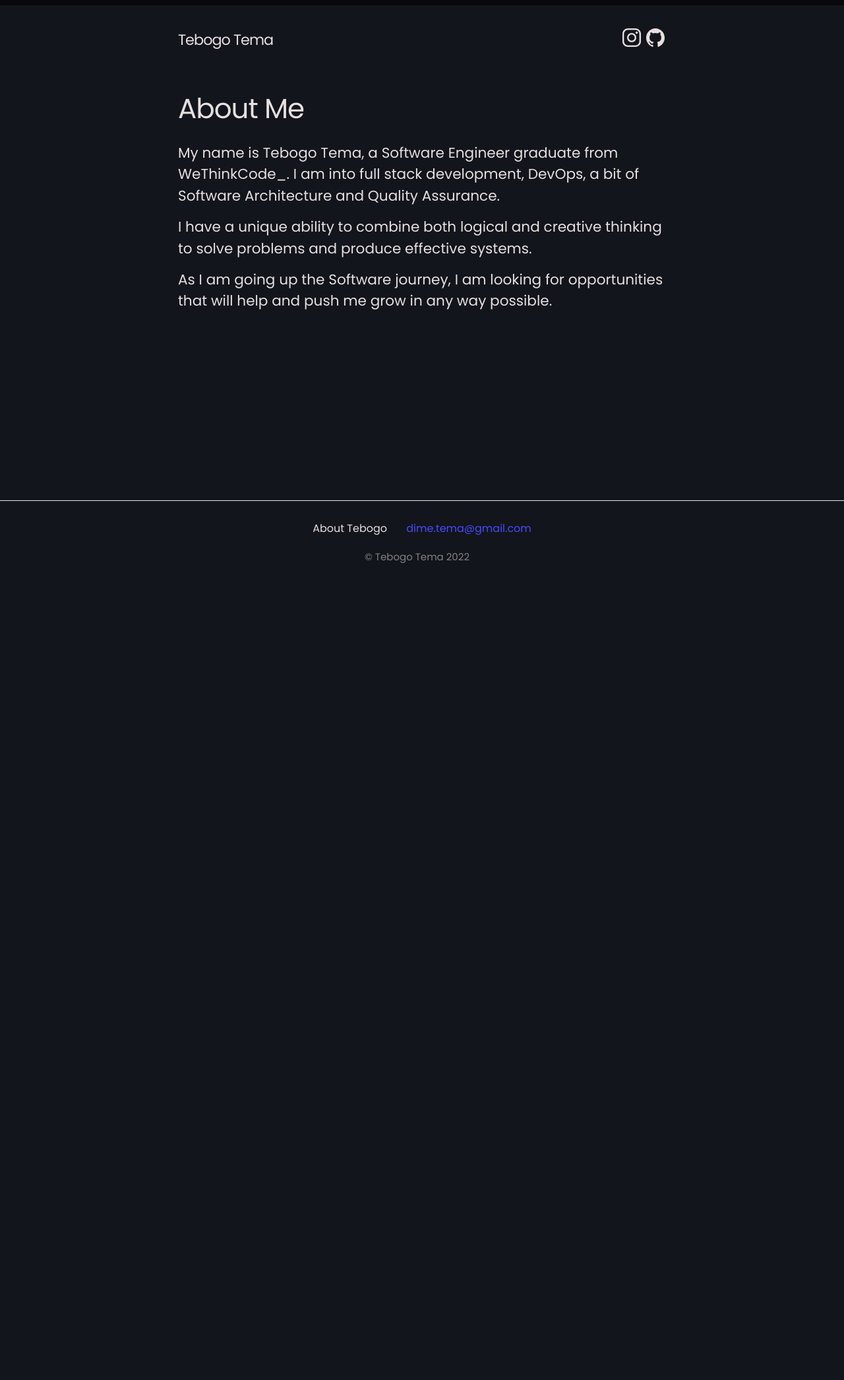
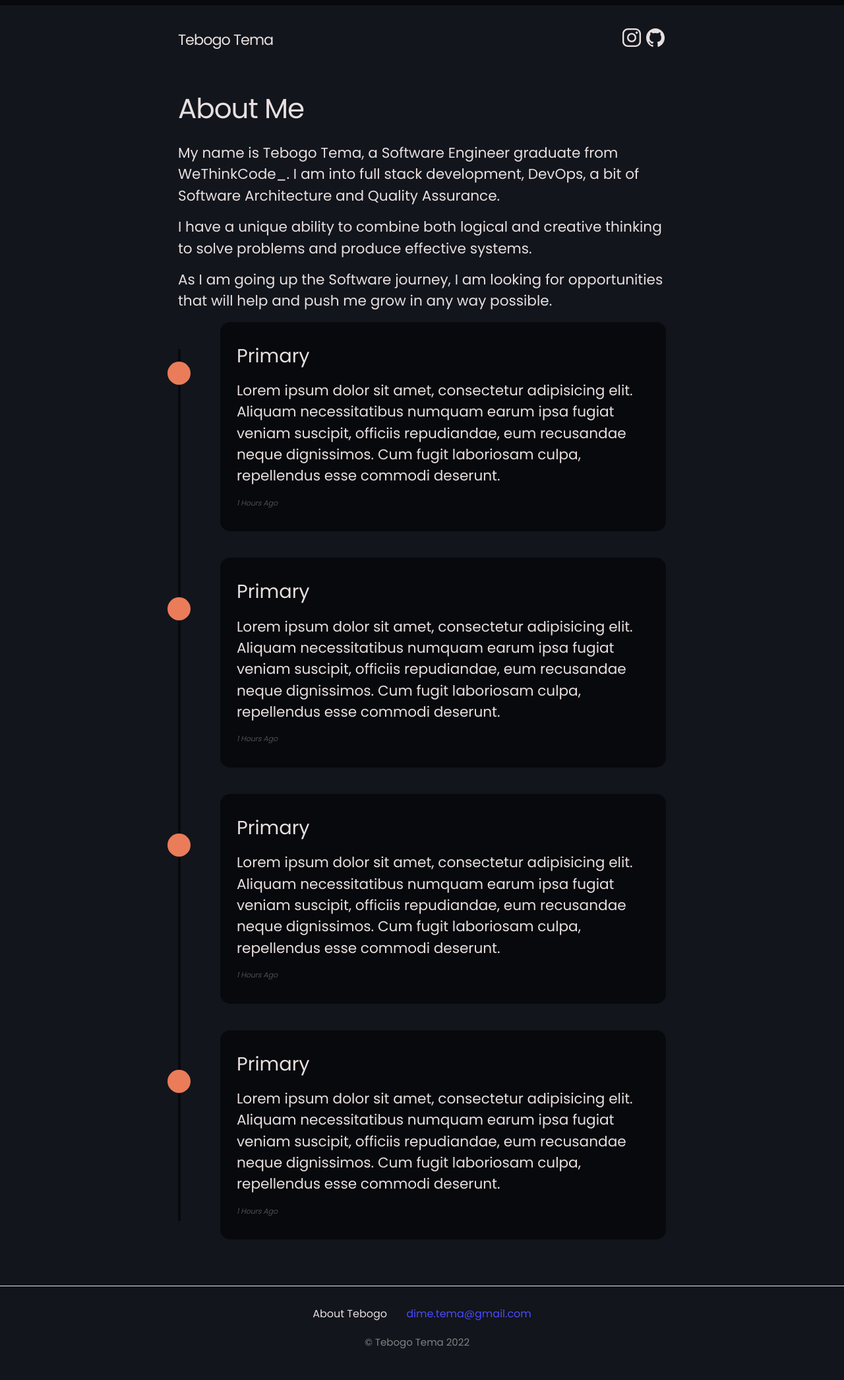
Before and after one commit to feelthedimez/feelthedimez.github.io, a Jekyll site: the page built from about.markdown, in a window 1280 px wide. Shown: the whole page at 66% size. Built offline with Jekyll 4.4.1, drawn with Linux system fonts in a browser that asks for light colours; before the commit the page ends 900 px from its top, so only the background shows below that.

Commit message:
Added the left time line section

```diff
--- a/_config.yml
+++ b/_config.yml
@@ -30,8 +30,6 @@ linkedin_username: Tebogo Tema
 github_username:  feelthedimez
 author: Tebogo Tema
 google_analytics: UA-225440578-2
-# Build settings
-# theme: minima
 
 markdown: kramdown
 highlighter: rouge
--- a/_includes/head.html
+++ b/_includes/head.html
@@ -9,7 +9,7 @@
   <!-- CSS only -->
   <link rel="preconnect" href="https://fonts.gstatic.com" crossorigin>
   <link href="https://fonts.googleapis.com/css2?family=Poppins:wght@300;400&display=swap" rel="stylesheet">
-  {%- feed_meta -%}
+  <link rel="stylesheet" href="https://cdnjs.cloudflare.com/ajax/libs/font-awesome/6.2.1/css/all.min.css" integrity="sha512-MV7K8+y+gLIBoVD59lQIYicR65iaqukzvf/nwasF0nqhPay5w/9lJmVM2hMDcnK1OnMGCdVK+iQrJ7lzPJQd1w==" crossorigin="anonymous" referrerpolicy="no-referrer" />  {%- feed_meta -%}
   {%- if jekyll.environment == 'production' and site.google_analytics -%}
     {%- include google-analytics.html -%}
   {%- endif -%}
--- /dev/null
+++ b/_includes/journey-timeline.html
@@ -0,0 +1,46 @@
+<div class="timeline">
+    <div class="timeline-container primary">
+        <div class="timeline-icon">
+            <i class=""></i>
+        </div>
+        <div class="timeline-body">
+            <h4 class="timeline-title"><span class="badge">Primary</span></h4>
+            <p>Lorem ipsum dolor sit amet, consectetur adipisicing elit. Aliquam necessitatibus numquam earum ipsa fugiat veniam suscipit, officiis repudiandae, eum recusandae neque dignissimos. Cum fugit laboriosam culpa, repellendus esse commodi deserunt.</p>
+            <p class="timeline-subtitle">1 Hours Ago</p>
+        </div>
+    </div>
+
+    <div class="timeline-container primary">
+        <div class="timeline-icon">
+            <i class=""></i>
+        </div>
+        <div class="timeline-body">
+            <h4 class="timeline-title"><span class="badge">Primary</span></h4>
+            <p>Lorem ipsum dolor sit amet, consectetur adipisicing elit. Aliquam necessitatibus numquam earum ipsa fugiat veniam suscipit, officiis repudiandae, eum recusandae neque dignissimos. Cum fugit laboriosam culpa, repellendus esse commodi deserunt.</p>
+            <p class="timeline-subtitle">1 Hours Ago</p>
+        </div>
+    </div>
+
+    <div class="timeline-container primary">
+        <div class="timeline-icon">
+            <i class=""></i>
+        </div>
+        <div class="timeline-body">
+            <h4 class="timeline-title"><span class="badge">Primary</span></h4>
+            <p>Lorem ipsum dolor sit amet, consectetur adipisicing elit. Aliquam necessitatibus numquam earum ipsa fugiat veniam suscipit, officiis repudiandae, eum recusandae neque dignissimos. Cum fugit laboriosam culpa, repellendus esse commodi deserunt.</p>
+            <p class="timeline-subtitle">1 Hours Ago</p>
+        </div>
+    </div>
+
+    <div class="timeline-container primary">
+        <div class="timeline-icon">
+            <i class=""></i>
+        </div>
+        <div class="timeline-body">
+            <h4 class="timeline-title"><span class="badge">Primary</span></h4>
+            <p>Lorem ipsum dolor sit amet, consectetur adipisicing elit. Aliquam necessitatibus numquam earum ipsa fugiat veniam suscipit, officiis repudiandae, eum recusandae neque dignissimos. Cum fugit laboriosam culpa, repellendus esse commodi deserunt.</p>
+            <p class="timeline-subtitle">1 Hours Ago</p>
+        </div>
+    </div>
+
+</div>
--- a/_sass/main-style.scss
+++ b/_sass/main-style.scss
@@ -41,6 +41,11 @@ $on-laptop:        800px !default;
   }
 }
 
+@mixin media-query-min($device) {
+  @media screen and (min-width: $device) {
+    @content;
+  }
+}
 
 @mixin relative-font-size($ratio) {
   font-size: $base-font-size * $ratio;
--- a/_sass/sass-style/_layout.scss
+++ b/_sass/sass-style/_layout.scss
@@ -145,11 +145,9 @@ input:checked + .slider:before {
 }
 
 
-// 073 001 2240
 .slider.round:before {
   border-radius: 50%;
 }
-
 
 
 .footer-col-wrapper {
@@ -186,7 +184,6 @@ input:checked + .slider:before {
 /**
  * Page content
  */
-
 
 .page-content {
   padding: $spacing-unit 0;
@@ -313,3 +310,120 @@ input:checked + .slider:before {
     color: $text-color-light;
   }
  }
+
+ /**
+ * Timeline
+ */
+
+ .timeline {
+    position: relative;
+    padding-left: 4rem;
+    // margin: 0 0 0 10px;
+
+    &:before {
+      content: '';
+      position: absolute;
+      left: 0;
+      top: 3%;
+      width: 4px;
+      height: 95%;
+      background: $dark-background-color;
+    }
+
+    .timeline-container {
+      position: relative;
+      margin-bottom: 2.5rem;
+
+      .timeline-icon {
+          position: absolute;
+          left: -80px;
+          top: 60px;
+          width: 35px;
+          height: 35px;
+          border-radius: 50%;
+          text-align: center;
+          font-size: 1.6rem;
+          background: $bright-color;
+
+          i {
+            position: absolute;
+            left: 50%;
+            top: 50%;
+            transform: translate(-50%, -50%);
+          }
+
+        }
+
+        .timeline-body {
+          @include relative-font-size(1.35);
+          background: $dark-background-color;
+          border-radius: 15px;
+          padding: 30px 5px 20px 25px;
+          // box-shadow: 1px 3px 9px rgba(0,0,0, .1);
+
+          &:before {
+            content: '';
+            background: inherit;
+            display: block;
+            position: absolute;
+          }
+
+          .timeline-title {
+            // margin-bottom: 1.4rem;
+
+            .badge {
+              @include relative-font-size(1.8);
+            }
+          }
+
+          .timeline-subtitle {
+            font-weight: 300;
+            font-style: italic;
+            opacity: .4;
+            margin-top: 16px;
+            font-size: 11px;
+          }
+
+        }
+    }
+
+ }
+
+ @include media-query($on-palm) {
+
+  .timeline {
+    position: relative;
+    padding-left: 4rem;
+
+    &:before {
+      left: 5%;
+      top: 3%;
+      height: 95%;
+    }
+
+    .timeline-container {
+      position: relative;
+      margin-bottom: 2.5rem;
+
+      .timeline-icon {
+          position: absolute;
+          left: -60px !important;
+          top: 60px;
+        }
+
+        .timeline-body {
+          @include relative-font-size(1.1);
+
+          .timeline-title {
+            .badge {
+              @include relative-font-size(1.4);
+            }
+          }
+
+        }
+
+    }
+
+ }
+
+}
--- a/about.markdown
+++ b/about.markdown
@@ -10,3 +10,5 @@ I have a unique ability to combine both logical and creative thinking to solve p
 
 As I am going up the Software journey, I am looking for opportunities
 that will help and push me grow in any way possible.
+
+{% include_relative _includes/journey-timeline.html %}
```
Also changed, not shown: _layouts/default.html (line endings or trailing spaces).
